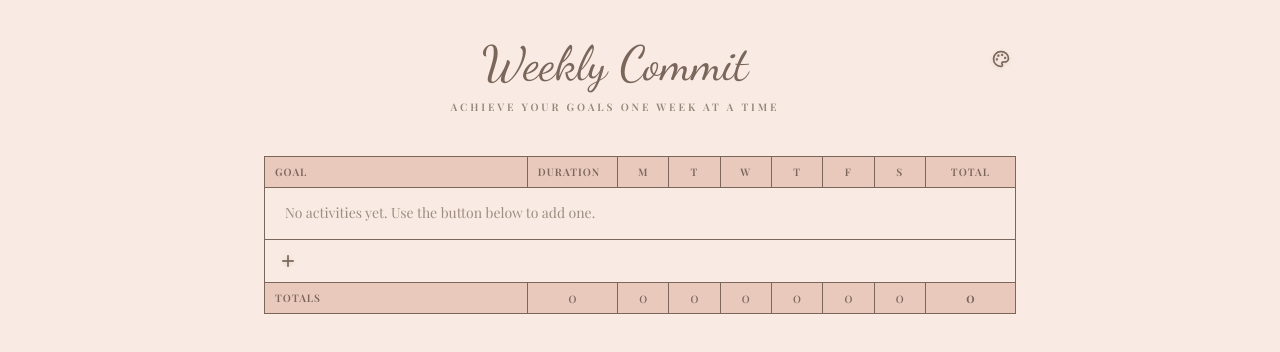
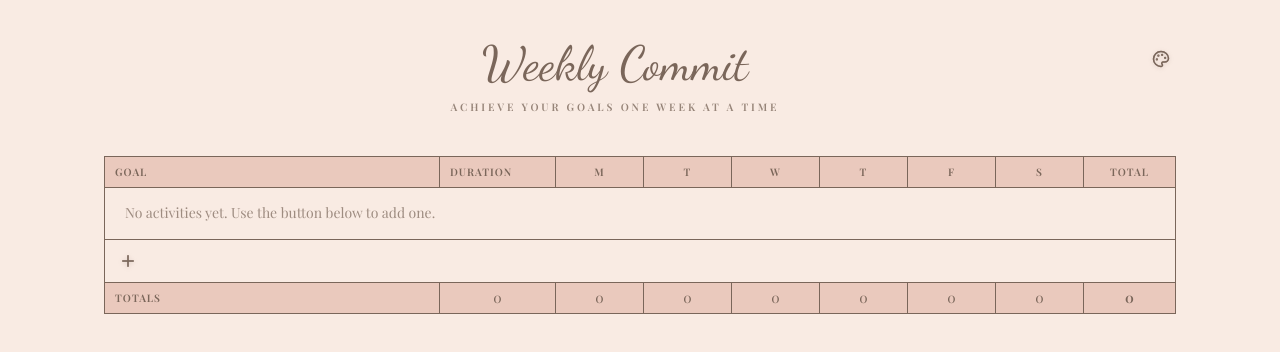
Before and after one commit to danifromecuador/weekly-commit, a Next.js app: page / in a window 1280 px wide. Shown: the top 352 px of the page. Built offline with nearby package versions, Linux system fonts and the light colour scheme; a web font is replaced by a local one.

Commit message:
fix(layout): wider shell and fixed day column widths
- Colgroup: rem widths for duration, each weekday, total; auto goal column
- tfoot day cells allow wrap so totals are not ellipsized
- Raise main max-width to 72rem; table min-width to 60rem for full grid

Made-with: Cursor

```diff
--- a/app/globals.css
+++ b/app/globals.css
@@ -112,29 +112,41 @@ html[data-theme="botanical-flow"] body {
     min-width: 0;
   }
 
+  /* Fixed widths for narrow columns; goal column absorbs the rest (table-layout: fixed). */
   .wc-col-goal {
-    width: 35%;
+    width: auto;
   }
 
   .wc-col-duration {
-    width: 12%;
+    width: 7.25rem;
   }
 
-  /* One <col> per weekday so each day column stays the same width (41% / 6). */
   .wc-col-day {
-    width: 6.8333333333%;
+    width: 5.5rem;
   }
 
   .wc-col-total {
-    width: 12%;
+    width: 5.75rem;
   }
 
   .wc-th-day,
   .wc-td-day {
+    text-align: center;
+  }
+
+  .wc-table thead .wc-th.wc-th-day,
+  .wc-table tbody .wc-td.wc-td-day {
     overflow: hidden;
-    text-align: center;
     white-space: nowrap;
     text-overflow: ellipsis;
+  }
+
+  /* Footer day totals: never ellipsis — wrap inside the fixed column if needed */
+  .wc-table tfoot .wc-td.wc-td-day {
+    overflow: visible;
+    white-space: normal;
+    overflow-wrap: break-word;
+    line-height: 1.3;
   }
 
   .wc-table thead .wc-th:first-child,
--- a/app/page.tsx
+++ b/app/page.tsx
@@ -3,7 +3,7 @@ import { WeeklyGrid } from "@/components/WeeklyGrid";
 
 export default function Page() {
   return (
-    <main className="mx-auto flex w-full max-w-[52rem] flex-1 flex-col px-4 py-8 sm:px-6 sm:py-10 md:px-10">
+    <main className="mx-auto flex w-full max-w-[72rem] flex-1 flex-col px-4 py-8 sm:px-6 sm:py-10 md:px-10">
       <header className="mb-8 flex flex-col gap-5 sm:mb-10 sm:flex-row sm:items-start sm:justify-between">
         <div className="order-2 flex-1 text-center sm:order-1">
           <h1 className="wc-title-script text-3xl sm:text-4xl md:text-5xl">Weekly Commit</h1>
--- a/components/weekly-grid/weekly-grid-root.tsx
+++ b/components/weekly-grid/weekly-grid-root.tsx
@@ -27,7 +27,7 @@ export function WeeklyGridRoot() {
 
   return (
     <div className="min-w-0 overflow-x-auto overscroll-x-contain [-webkit-overflow-scrolling:touch]">
-      <table className="wc-table min-w-[36rem]">
+      <table className="wc-table min-w-[60rem]">
         <colgroup>
           <col className="wc-col-goal" />
           <col className="wc-col-duration" />
```
